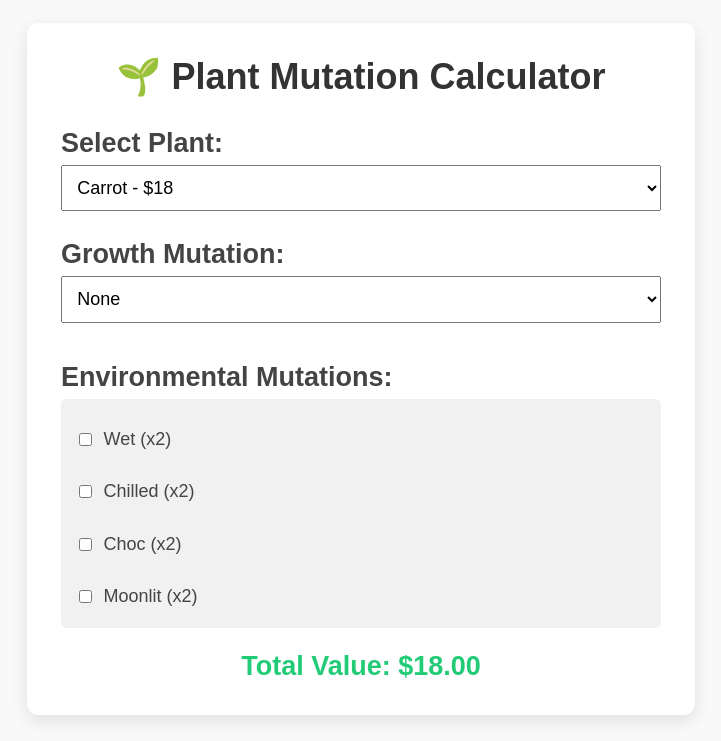
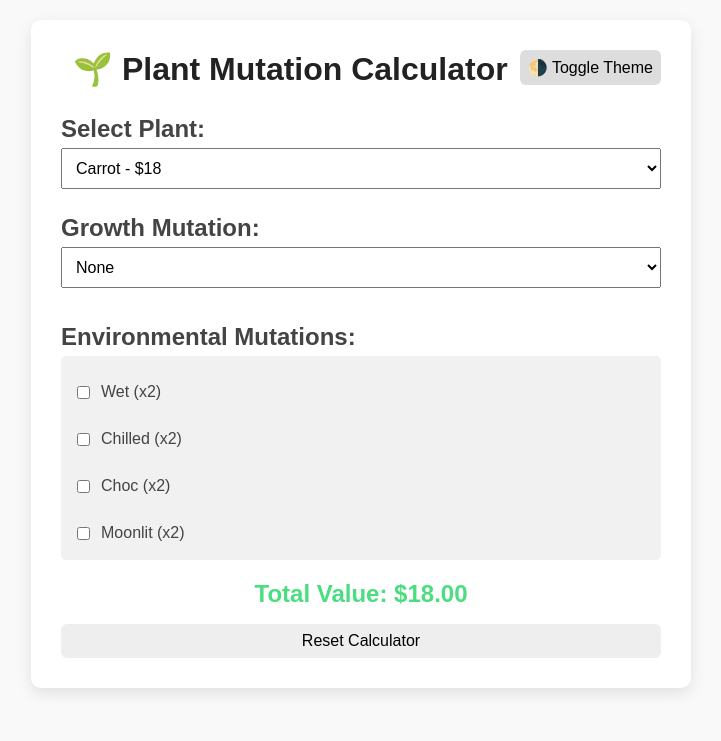
Before and after one commit to anhcong0901/GAG-website, a plain HTML site: page index.html in a window 1280 px wide. Shown: the whole page, without its empty margins (279-1000 px from the left). Drawn offline with Linux system fonts and the light colour scheme.

Commit message:
dark mode

```diff
--- a/index.html
+++ b/index.html
@@ -6,7 +6,7 @@
   <title>Plant Mutation Calculator</title>
   <style>
     html {
-      font-size: 18px;
+      font-size: 16px;
     }
 
     body {
@@ -14,7 +14,8 @@
       background: #f9f9f9;
       margin: 0;
       padding: 1.25rem;
-      font-size: clamp(1.125rem, 2.5vw, 1.5rem); /* 18px–24px */
+      font-size: clamp(1.125rem, 2.5vw, 1.5rem);
+      transition: background 0.3s, color 0.3s;
     }
 
     .container {
@@ -25,13 +26,18 @@
       padding: clamp(1rem, 4vw, 1.875rem);
       border-radius: 0.625rem;
       box-shadow: 0 0.3125rem 0.9375rem rgba(0, 0, 0, 0.1);
+      transition: background 0.3s, color 0.3s;
     }
 
     h2 {
       margin-top: 0;
       text-align: center;
-      color: #333;
-      font-size: 2rem; /* 32px */
+      color: #222;
+      font-size: 2rem;
+    }
+
+    body.dark-mode h2 {
+      color: #eee;
     }
 
     label {
@@ -42,7 +48,7 @@
     }
 
     select {
-      font-size: 1rem; /* 16px */
+      font-size: 1rem;
       width: 100%;
       box-sizing: border-box;
       padding: 0.625rem;
@@ -80,11 +86,53 @@
     }
 
     .result {
-      font-size: 1.5rem; /* 24px */
+      font-size: 1.5rem;
       font-weight: bold;
       text-align: center;
-      color: #2c7;
       margin-top: 1.25rem;
+      color: #4ade80 !important; /* better green for both light/dark */
+    }
+
+    button {
+      font-size: 1rem;
+      padding: 0.5rem;
+      border: none;
+      border-radius: 0.375rem;
+      cursor: pointer;
+    }
+
+    #theme-toggle {
+      float: right;
+      margin-bottom: 1rem;
+      background: #ddd;
+    }
+
+    #reset-btn {
+      width: 100%;
+      margin-top: 1rem;
+      background: #eee;
+    }
+
+    body.dark-mode {
+      background: #1e1e1e;
+      color: #eee;
+    }
+
+    body.dark-mode .container {
+      background: #2b2b2b;
+      box-shadow: none;
+    }
+
+    body.dark-mode label,
+    body.dark-mode .result {
+      color: #ccc;
+    }
+
+    body.dark-mode select,
+    body.dark-mode .env-group {
+      background: #3a3a3a;
+      color: #fff;
+      border: 1px solid #555;
     }
 
     @media (min-width: 601px) and (max-width: 1024px) {
@@ -102,6 +150,7 @@
 </head>
 <body>
   <div class="container">
+    <button id="theme-toggle">🌗 Toggle Theme</button>
     <h2>🌱 Plant Mutation Calculator</h2>
 
     <label for="plant">Select Plant:</label>
@@ -118,6 +167,8 @@
     <div id="env-options" class="env-group"></div>
 
     <div class="result">Total Value: $<span id="total">0.00</span></div>
+
+    <button id="reset-btn">Reset Calculator</button>
   </div>
 
   <script>
@@ -190,8 +241,30 @@
     plantSelector.onchange = calculate;
     document.getElementById("growth").onchange = calculate;
     envContainer.onchange = calculate;
+    window.onload = calculate;
 
-    window.onload = calculate;
+    // Theme toggle
+    const toggleBtn = document.getElementById("theme-toggle");
+    const prefersDark = localStorage.getItem("theme") === "dark";
+    if (prefersDark) document.body.classList.add("dark-mode");
+
+    toggleBtn.onclick = () => {
+      document.body.classList.toggle("dark-mode");
+      const mode = document.body.classList.contains("dark-mode") ? "dark" : "light";
+      localStorage.setItem("theme", mode);
+    };
+
+    // Reset button
+    document.getElementById("reset-btn").onclick = () => {
+      plantSelector.selectedIndex = 0;
+      document.getElementById("growth").selectedIndex = 0;
+
+      envContainer.querySelectorAll("input[type=checkbox]").forEach(cb => {
+        cb.checked = false;
+      });
+
+      calculate();
+    };
   </script>
 </body>
 </html>
```
